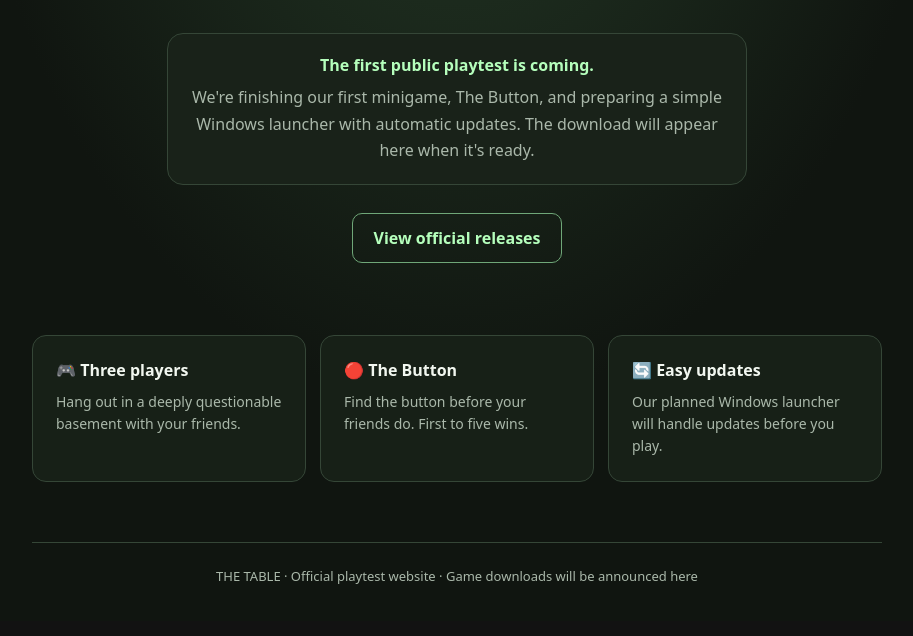
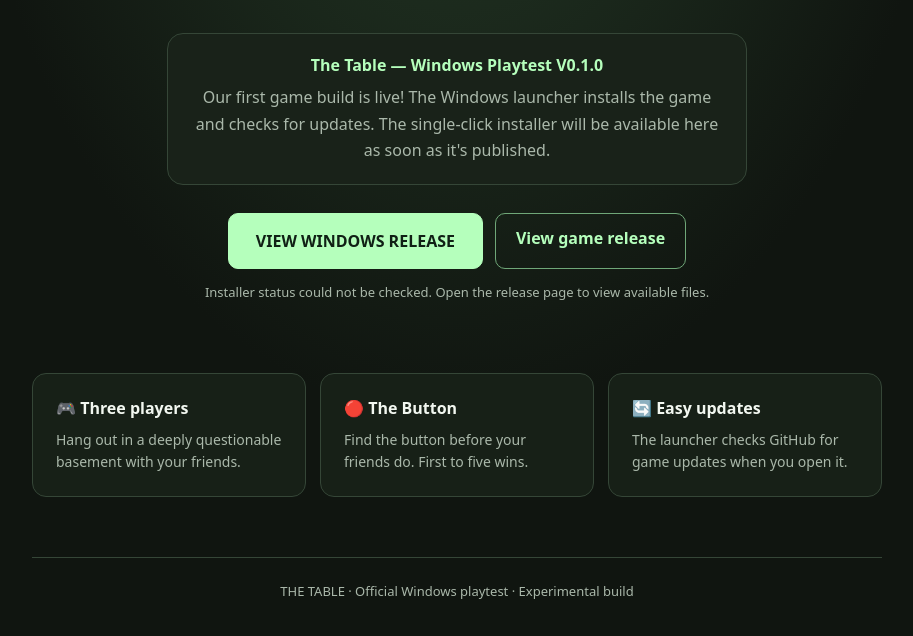
Before and after one commit to JosephBessette01/TheTable, a plain HTML site: page index.html in a window 1280 px wide. Shown: the part 425-1061 px from the top of the page, without its empty margins (183-1096 px from the left). Drawn offline with Linux system fonts and the light colour scheme; no server answers.

Commit message:
Update public site with installer download when official setup asset is published

```diff
--- a/index.html
+++ b/index.html
@@ -26,6 +26,10 @@
     .actions { display:flex; justify-content:center; gap:12px; flex-wrap:wrap; margin:28px 0 0 }
     .button { display:inline-block; text-decoration:none; border:1px solid #6fa778; border-radius:10px; padding:13px 20px; font-weight:650 }
     .button:hover { background:#223626 }
+    .button.primary { background:var(--green); color:#102015; border-color:var(--green); font-weight:800; padding:16px 27px }
+    .button.primary:hover { background:#d6ffda }
+    .button[aria-disabled="true"] { opacity:.55; pointer-events:none; cursor:default }
+    .help { color:var(--muted); font-size:13px; margin-top:14px }
     .grid { margin-top:72px; display:grid; grid-template-columns:repeat(3,minmax(0,1fr)); gap:14px; text-align:left }
     .feature { border:1px solid var(--line); background:#172017; border-radius:14px; padding:23px }
     .feature h2 { font-size:16px; margin:0 0 10px }
@@ -42,17 +46,46 @@
       <h1>THE TABLE<span>_</span></h1>
       <p class="subtitle">Three idiots. One basement. A table full of terrible decisions.</p>
       <section class="notice" aria-label="Download availability">
-        <strong>The first public playtest is coming.</strong>
-        <p>We're finishing our first minigame, The Button, and preparing a simple Windows launcher with automatic updates. The download will appear here when it's ready.</p>
+        <strong>The Table — Windows Playtest V0.1.0</strong>
+        <p>Our first game build is live! The Windows launcher installs the game and checks for updates. The single-click installer will be available here as soon as it's published.</p>
       </section>
-      <div class="actions"><a class="button" href="https://github.com/JosephBessette01/TheTable/releases">View official releases</a></div>
+      <div class="actions"><a id="download" class="button primary" href="#" aria-disabled="true">PREPARING WINDOWS DOWNLOAD...</a><a class="button" href="https://github.com/JosephBessette01/TheTable/releases/tag/game-v0.1.0">View game release</a></div>
+      <p id="download-help" class="help" aria-live="polite">Checking for the official installer...</p>
       <div class="grid">
         <section class="feature"><h2>🎮 Three players</h2><p>Hang out in a deeply questionable basement with your friends.</p></section>
         <section class="feature"><h2>🔴 The Button</h2><p>Find the button before your friends do. First to five wins.</p></section>
-        <section class="feature"><h2>🔄 Easy updates</h2><p>Our planned Windows launcher will handle updates before you play.</p></section>
+        <section class="feature"><h2>🔄 Easy updates</h2><p>The launcher checks GitHub for game updates when you open it.</p></section>
       </div>
     </main>
-    <footer>THE TABLE · Official playtest website · Game downloads will be announced here</footer>
+    <footer>THE TABLE · Official Windows playtest · Experimental build</footer>
   </div>
+  <script>
+    (async function () {
+      const button = document.getElementById('download');
+      const hint = document.getElementById('download-help');
+      const expected = 'TheTableSetup.exe';
+      try {
+        const response = await fetch('https://api.github.com/repos/JosephBessette01/TheTable/releases/tags/game-v0.1.0', { headers: { 'Accept': 'application/vnd.github+json' } });
+        if (!response.ok) throw new Error('Release unavailable');
+        const release = await response.json();
+        const asset = (release.assets || []).find(a => a.name === expected);
+        if (!asset) {
+          button.textContent = 'WINDOWS INSTALLER COMING SOON';
+          hint.textContent = 'The game build is live. We are publishing the one-click setup file.';
+          return;
+        }
+        button.textContent = '↓ DOWNLOAD FOR WINDOWS';
+        button.href = asset.browser_download_url;
+        button.removeAttribute('aria-disabled');
+        button.setAttribute('download', expected);
+        hint.textContent = 'Windows 10/11 · One installer · Launcher downloads the latest game automatically';
+      } catch (_) {
+        button.textContent = 'VIEW WINDOWS RELEASE';
+        button.href = 'https://github.com/JosephBessette01/TheTable/releases/tag/game-v0.1.0';
+        button.removeAttribute('aria-disabled');
+        hint.textContent = 'Installer status could not be checked. Open the release page to view available files.';
+      }
+    })();
+  </script>
 </body>
 </html>
```
